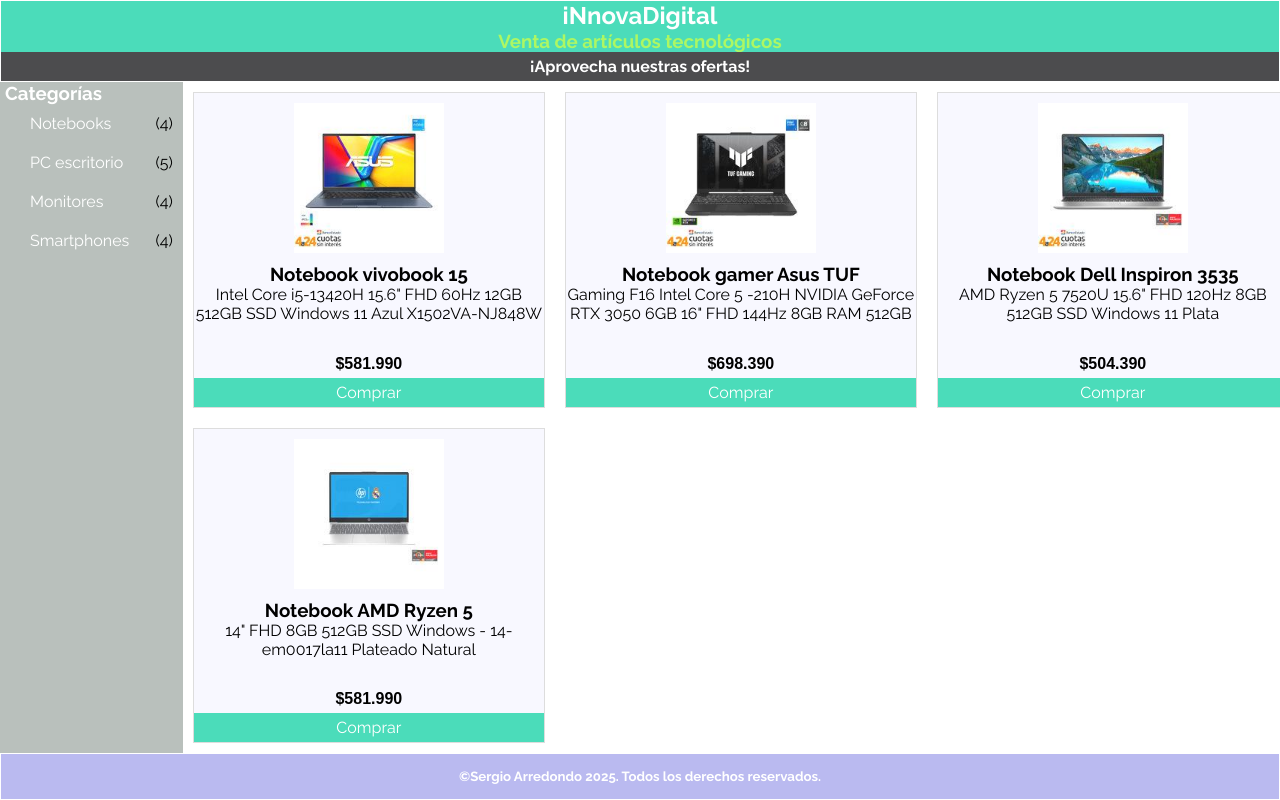
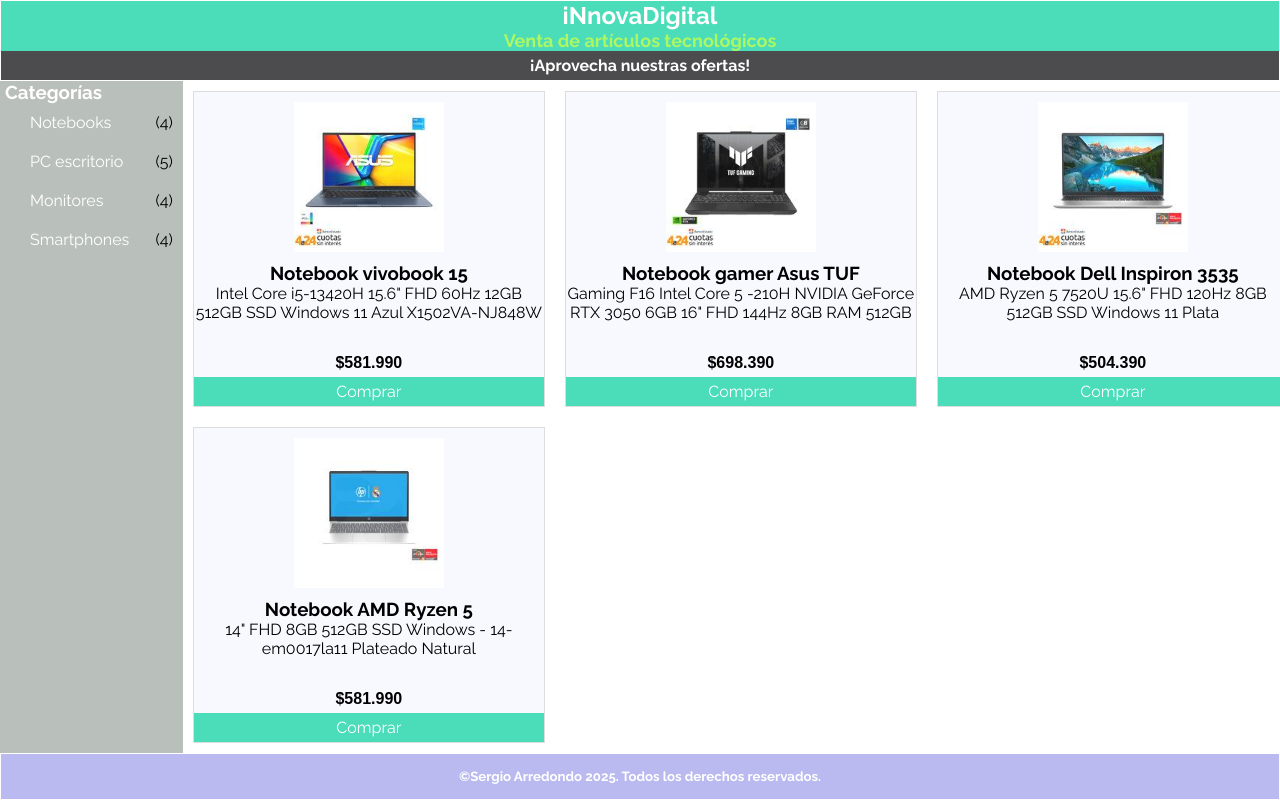
Before and after one commit to sergio-arredondo/css-avanzado-grid, a plain HTML site: page index.html in a window 1280 px wide. Drawn offline with Linux system fonts and the light colour scheme.

Commit message:
Cambios header

```diff
--- a/assets/css/style.css
+++ b/assets/css/style.css
@@ -14,14 +14,14 @@ body {
   grid-template-columns: 0.5fr 1fr 1fr 1fr;
   grid-template-rows: auto 1fr auto;
   grid-template-areas:
-    "nav nav nav nav"
+    "header header header header"
     "aside grilla grilla grilla"
     "footer footer footer footer";
   height: 100vh;
 }
 
-nav {
-  grid-area: nav;
+header {
+  grid-area: header;
   background-color: rgb(75, 220, 186);
   color: white;
   display: flex;
@@ -31,8 +31,14 @@ nav {
   /* padding: 20px 20px; */
   border: 1px solid white;
 }
-nav h3 {
+
+header h1 {
+  font-size: 24px;
+}
+
+header h3 {
   color: rgb(173, 247, 99);
+  font-size: 18px;
 }
 
 .barra_ofertas {
--- a/index.html
+++ b/index.html
@@ -8,11 +8,11 @@
   </head>
   <body>
     <div class="container-grid">
-      <nav>
+      <header>
         <h1>iNnovaDigital</h1>
         <h3>Venta de artículos tecnológicos</h3>
         <div class="barra_ofertas"><h4>¡Aprovecha nuestras ofertas!</h4></div>
-      </nav>
+      </header>
       <aside>
         <h3>Categorías</h3>
         <div class="producto_menu">
```
Also changed, not shown: assets/html/index2.html (+2 -2 lines), assets/html/index3.html (+2 -2 lines), assets/html/index4.html (+2 -2 lines).
